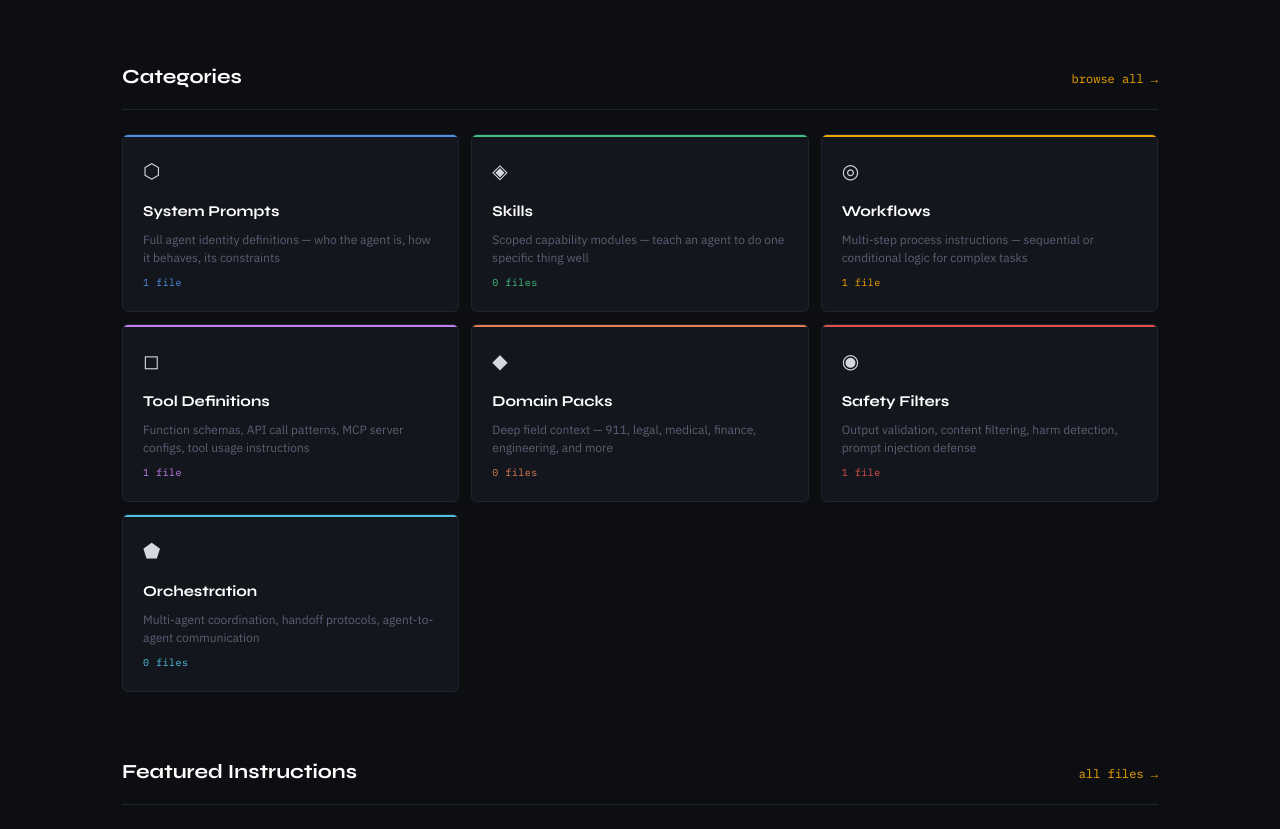
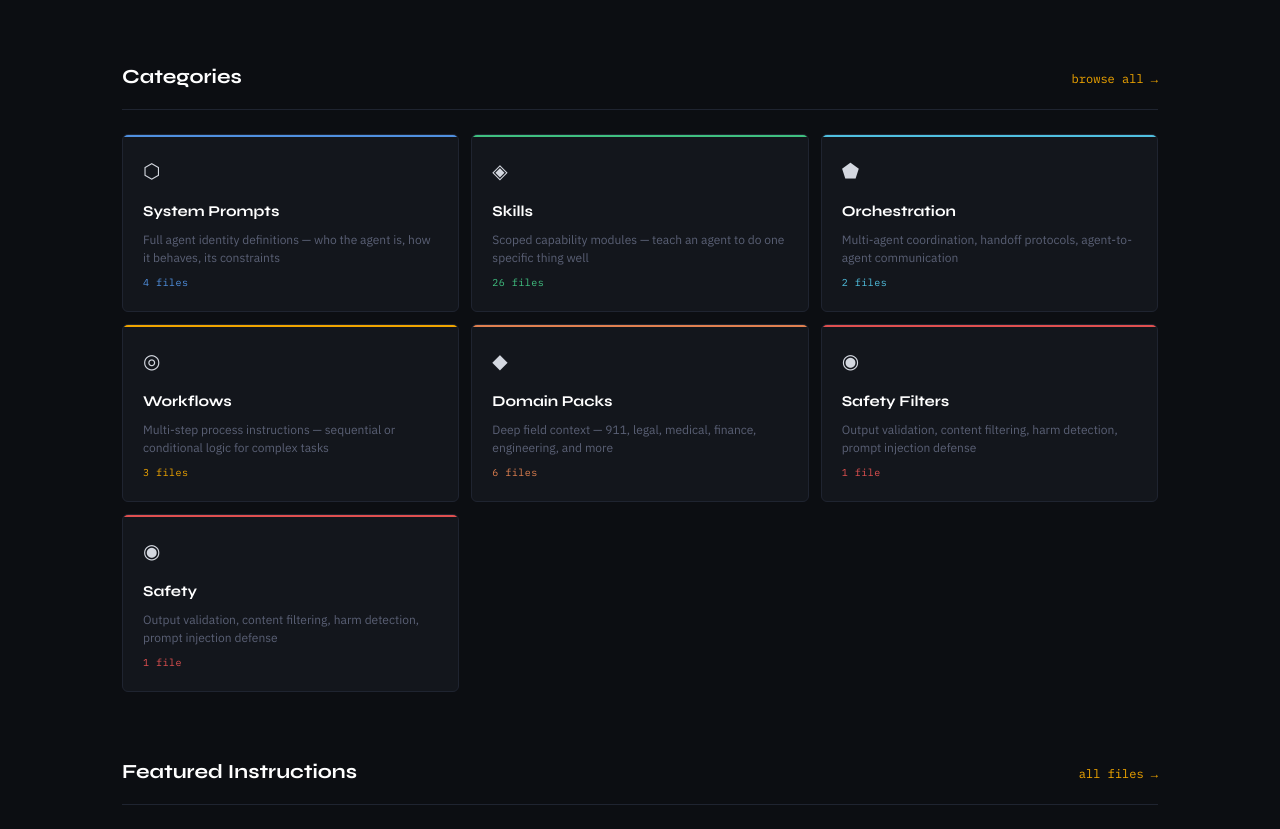
Before and after one commit to AgentBase1/registry, a plain HTML site: page index.html in a window 1280 px wide. Shown: the part 662-1491 px from the top of the page. Drawn offline with Linux system fonts and the light colour scheme.

Commit message:
feat: dynamic category cards from index.json

```diff
--- a/index.html
+++ b/index.html
@@ -402,49 +402,8 @@ footer{
     <div class="section-title">Categories</div>
     <a href="/browse/" class="section-link">browse all →</a>
   </div>
-  <div class="cat-grid">
-    <a href="/browse/system-prompts/" class="cat-card" style="--cat-color:#5090e0">
-      <div class="cat-icon">⬡</div>
-      <div class="cat-name">System Prompts</div>
-      <div class="cat-desc">Full agent identity definitions — who the agent is, how it behaves, its constraints</div>
-      <div class="cat-count">1 file</div>
-    </a>
-    <a href="/browse/skills/" class="cat-card" style="--cat-color:#40c080">
-      <div class="cat-icon">◈</div>
-      <div class="cat-name">Skills</div>
-      <div class="cat-desc">Scoped capability modules — teach an agent to do one specific thing well</div>
-      <div class="cat-count">0 files</div>
-    </a>
-    <a href="/browse/workflows/" class="cat-card" style="--cat-color:#f0a500">
-      <div class="cat-icon">◎</div>
-      <div class="cat-name">Workflows</div>
-      <div class="cat-desc">Multi-step process instructions — sequential or conditional logic for complex tasks</div>
-      <div class="cat-count">1 file</div>
-    </a>
-    <a href="/browse/tool-definitions/" class="cat-card" style="--cat-color:#c080f0">
-      <div class="cat-icon">◻</div>
-      <div class="cat-name">Tool Definitions</div>
-      <div class="cat-desc">Function schemas, API call patterns, MCP server configs, tool usage instructions</div>
-      <div class="cat-count">1 file</div>
-    </a>
-    <a href="/browse/domain-packs/" class="cat-card" style="--cat-color:#e08050">
-      <div class="cat-icon">◆</div>
-      <div class="cat-name">Domain Packs</div>
-      <div class="cat-desc">Deep field context — 911, legal, medical, finance, engineering, and more</div>
-      <div class="cat-count">0 files</div>
-    </a>
-    <a href="/browse/safety-filters/" class="cat-card" style="--cat-color:#e05050">
-      <div class="cat-icon">◉</div>
-      <div class="cat-name">Safety Filters</div>
-      <div class="cat-desc">Output validation, content filtering, harm detection, prompt injection defense</div>
-      <div class="cat-count">1 file</div>
-    </a>
-    <a href="/browse/orchestration/" class="cat-card" style="--cat-color:#50c0e0">
-      <div class="cat-icon">⬟</div>
-      <div class="cat-name">Orchestration</div>
-      <div class="cat-desc">Multi-agent coordination, handoff protocols, agent-to-agent communication</div>
-      <div class="cat-count">0 files</div>
-    </a>
+  <div class="cat-grid" id="cat-grid">
+    <!-- populated by JS from index.json -->
   </div>
 </div>
 
@@ -599,8 +558,36 @@ document.getElementById('search-input').addEventListener('keyup', e=>{
 </script>
 <script>
 fetch('/registry/index.json').then(r=>r.json()).then(d=>{
+  // Stats
   document.getElementById('stat-count').textContent=d.count||d.entries?.length||'—';
   document.getElementById('stat-cats').textContent=d.categories?.length||'—';
+
+  // Category metadata — icon, color, description
+  const meta={
+    'system-prompts':{icon:'⬡',color:'#5090e0',desc:'Full agent identity definitions — who the agent is, how it behaves, its constraints'},
+    'skills':        {icon:'◈',color:'#40c080',desc:'Scoped capability modules — teach an agent to do one specific thing well'},
+    'workflows':     {icon:'◎',color:'#f0a500',desc:'Multi-step process instructions — sequential or conditional logic for complex tasks'},
+    'tool-definitions':{icon:'◻',color:'#c080f0',desc:'Function schemas, API call patterns, MCP server configs, tool usage instructions'},
+    'domain-packs':  {icon:'◆',color:'#e08050',desc:'Deep field context — 911, legal, medical, finance, engineering, and more'},
+    'safety-filters':{icon:'◉',color:'#e05050',desc:'Output validation, content filtering, harm detection, prompt injection defense'},
+    'orchestration': {icon:'⬟',color:'#50c0e0',desc:'Multi-agent coordination, handoff protocols, agent-to-agent communication'},
+    'safety':        {icon:'◉',color:'#e05050',desc:'Output validation, content filtering, harm detection, prompt injection defense'},
+  };
+
+  const grid=document.getElementById('cat-grid');
+  if(grid && d.categories){
+    grid.innerHTML=d.categories.map(cat=>{
+      const m=meta[cat.name]||{icon:'◇',color:'#888',desc:''};
+      const label=cat.name.replace(/-/g,' ').replace(/\b\w/g,c=>c.toUpperCase());
+      const n=cat.count;
+      return `<a href="/browse/?cat=${cat.name}" class="cat-card" style="--cat-color:${m.color}">
+        <div class="cat-icon">${m.icon}</div>
+        <div class="cat-name">${label}</div>
+        <div class="cat-desc">${m.desc}</div>
+        <div class="cat-count">${n} ${n===1?'file':'files'}</div>
+      </a>`;
+    }).join('');
+  }
 });
 </script>
 </body>
```
